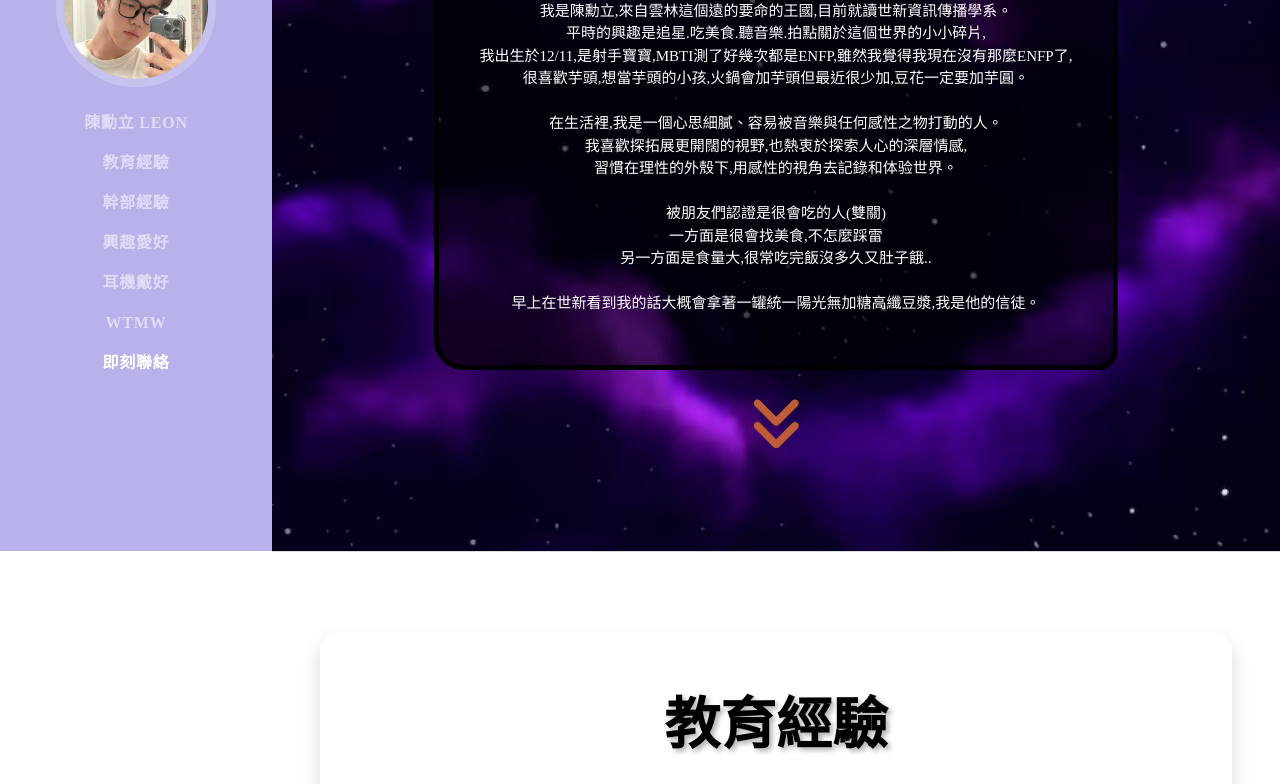
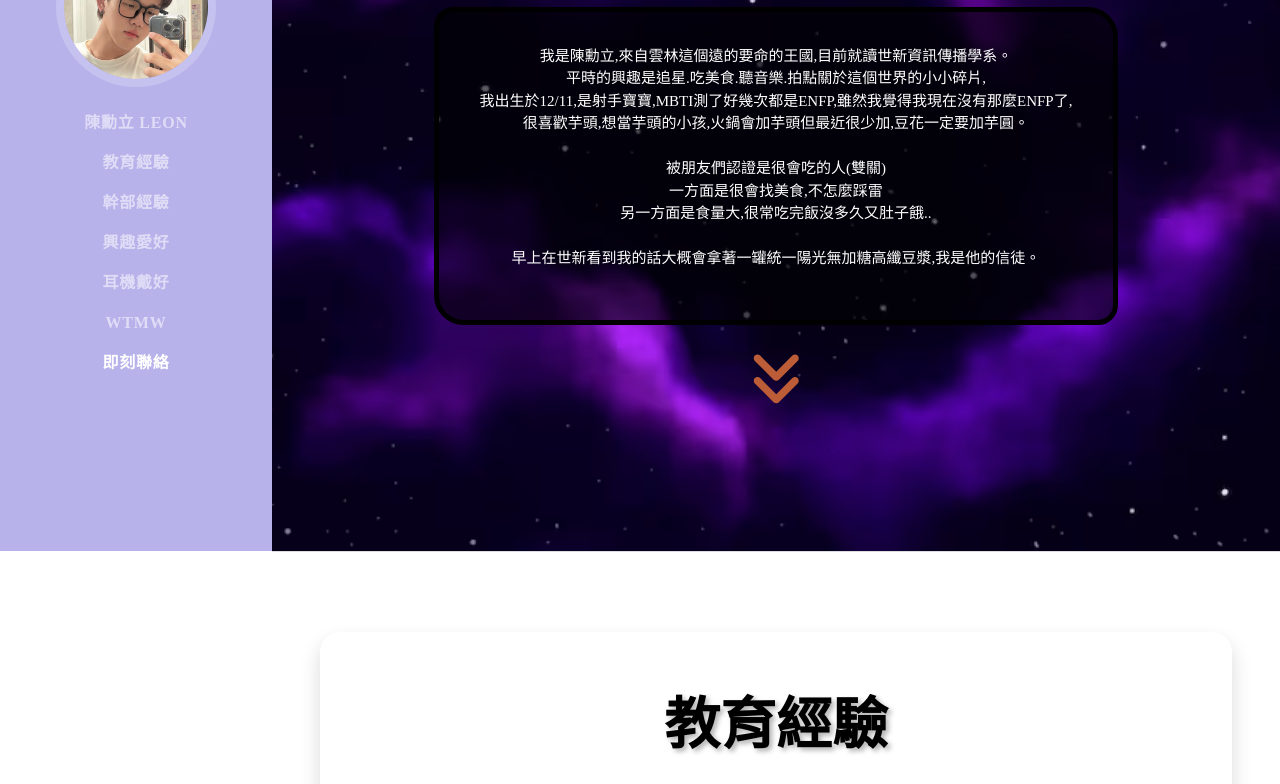
Before and after one commit to a114070014/a114070014.github.io, a plain HTML site: page index.html in a window 1280 px wide. Shown: the part 249-1033 px from the top of the page. Drawn offline with nearby package versions, Linux system fonts and the light colour scheme; a web font is replaced by a local one.

Commit message:
Update index.html

```diff
--- a/index.html
+++ b/index.html
@@ -52,10 +52,6 @@
                         平時的興趣是追星.吃美食.聽音樂.拍點關於這個世界的小小碎片,
                         我出生於12/11,是射手寶寶,MBTI測了好幾次都是ENFP,雖然我覺得我現在沒有那麼ENFP了,
                         很喜歡芋頭,想當芋頭的小孩,火鍋會加芋頭但最近很少加,豆花一定要加芋圓。
-
-                        在生活裡,我是一個心思細膩、容易被音樂與任何感性之物打動的人。
-                        我喜歡探拓展更開闊的視野,也熱衷於探索人心的深層情感,
-                        習慣在理性的外殼下,用感性的視角去記錄和体验世界。
 
                         被朋友們認證是很會吃的人(雙關)
                         一方面是很會找美食,不怎麼踩雷
```
